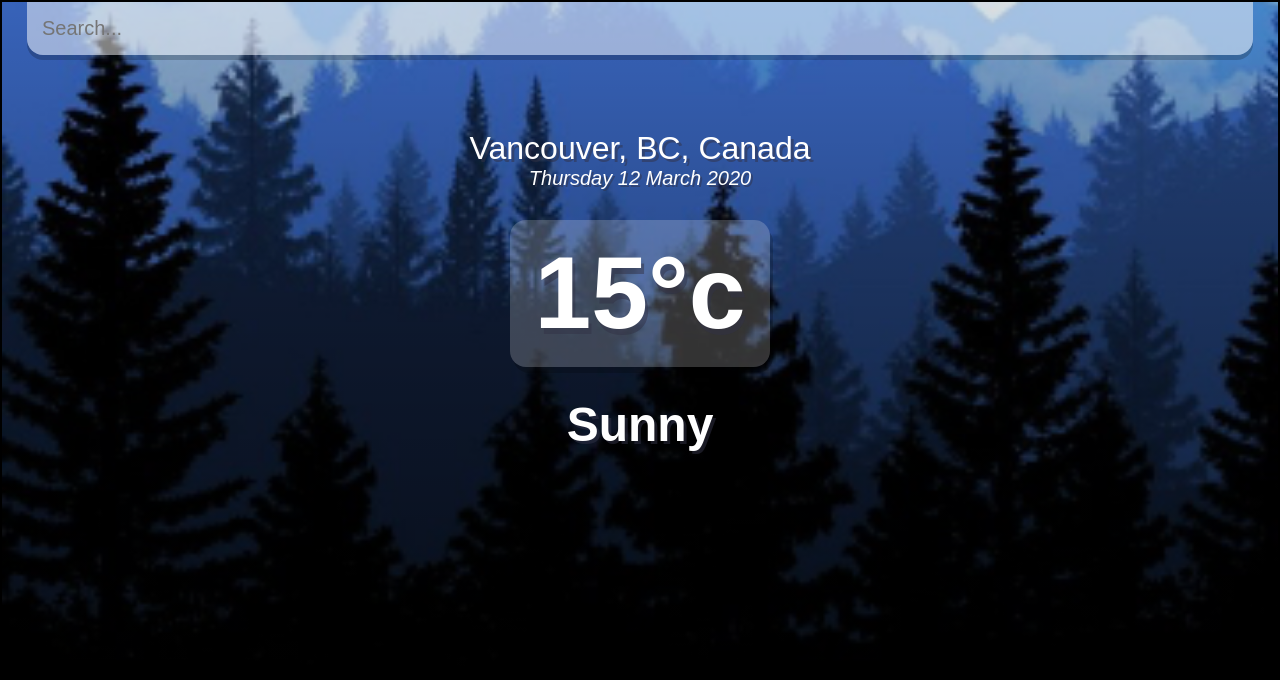
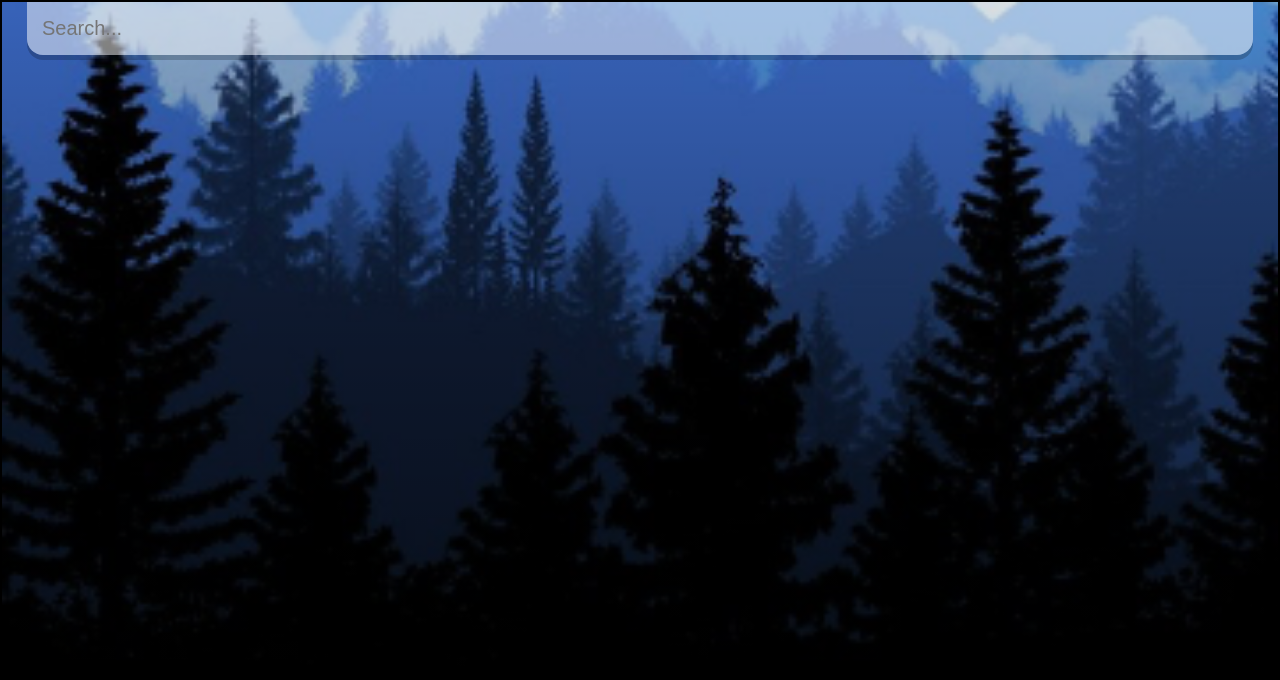
Before and after one commit to oddporson/weather-app, a React (Create React App) app: page / in a window 1280 px wide. Shown: the top 680 px of the page. Built offline with nearby package versions, Linux system fonts and the light colour scheme.

Commit message:
weather can now be displayed based on location search

```diff
--- a/src/App.js
+++ b/src/App.js
@@ -1,4 +1,4 @@
-import React from 'react';
+import React, { useState } from 'react';
 
 const api = {
   key: "5b6479d867320cfd0d503a2d9a0cb7de",
@@ -6,6 +6,20 @@
 }
 
 function App() {
+  const [query, setQuery] = useState('');
+  const [weather, setWeather] = useState({});
+
+  const search = evt => {
+    if(evt.key === "Enter") {
+      fetch(`${api.base}weather?q=${query}&units=metric&APPID=${api.key}`)
+      .then(res => res.json())
+      .then(result => {
+        setWeather(result);
+        setQuery('');
+        console.log(result)
+      });
+    }
+  }
 
   const dateBuilder = (d) => {
     let months = ["January", "February", "March", "April", "May", "June", "July", "August", "September", "October", "November", "December"];
@@ -28,18 +42,25 @@
             type="text"
             className="search-bar"
             placeholder="Search..."
+            onChange={e => setQuery(e.target.value)}
+            value={query}
+            onKeyPress={search}
           />
         </div>
+        {(typeof weather.main != "undefined") ? (
+        <div>
           <div className="location-box">
-          <div className="location">Vancouver, BC, Canada</div>
+            <div className="location">{weather.name}, {weather.sys.country}</div>
             <div className="date">{dateBuilder(new Date())}</div>
           </div>
           <div className="weather-box">
             <div className="temp">
-            15°c
+            {Math.round(weather.main.temp)}°c
             </div>
-          <div className="weather">Sunny</div>
+            <div className="weather">{weather.weather[0].main}</div>
           </div>
+        </div>
+        ) : ('')}
       </main>
     </div>
   );
```
Lines whose indentation alone changed are shown as unchanged.
